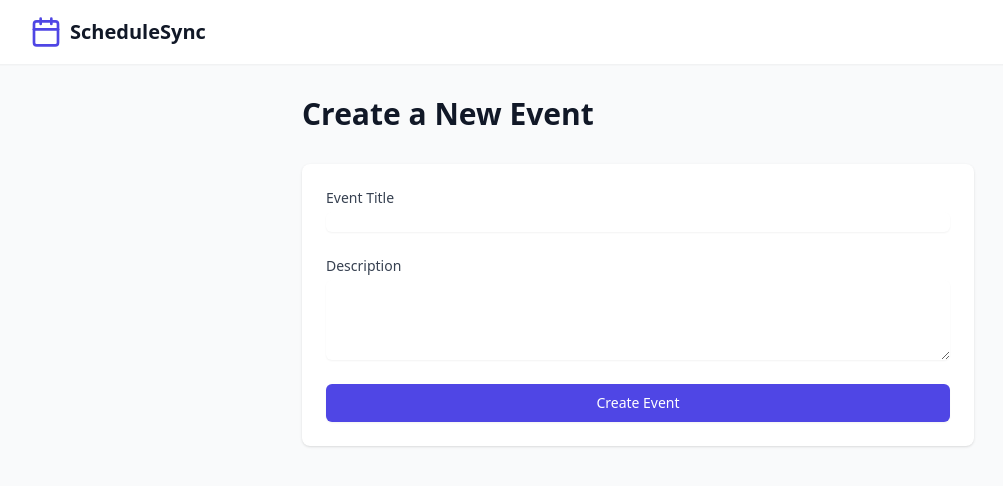
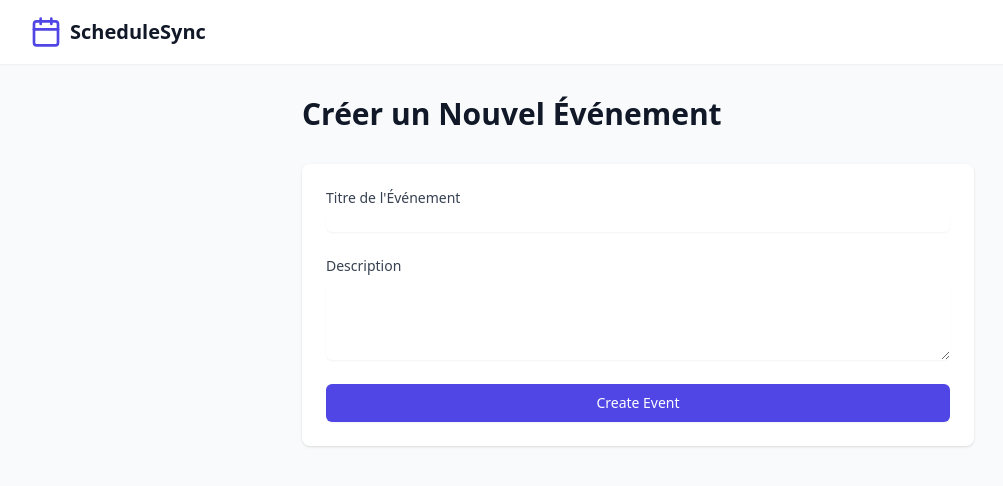
Before and after one commit to Hamadeous/CoordEvents, a React (Vite) app: page / in a window 1280 px wide. Shown: the top 486 px of the page, without its empty margins (2-1005 px from the left). Built offline with nearby package versions, Linux system fonts and the light colour scheme.

Commit message:
Update CreateEvent.tsx

```diff
--- a/src/components/CreateEvent.tsx
+++ b/src/components/CreateEvent.tsx
@@ -37,11 +37,11 @@ export default function CreateEvent() {
 
   return (
     <div className="max-w-2xl mx-auto">
-      <h1 className="text-3xl font-bold text-gray-900 mb-8">Create a New Event</h1>
+      <h1 className="text-3xl font-bold text-gray-900 mb-8">Créer un Nouvel Événement</h1>
       <form onSubmit={handleSubmit} className="space-y-6 bg-white p-6 rounded-lg shadow">
         <div>
           <label htmlFor="title" className="block text-sm font-medium text-gray-700">
-            Event Title
+            Titre de l'Événement
           </label>
           <input
             type="text"
```
